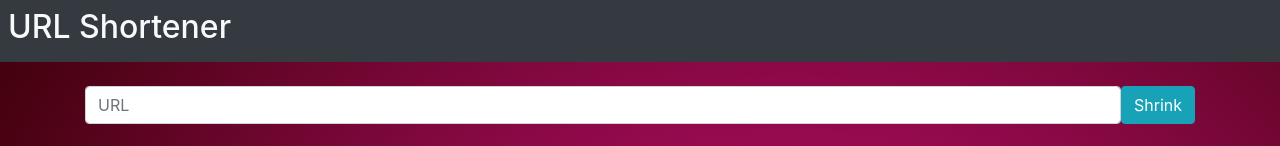
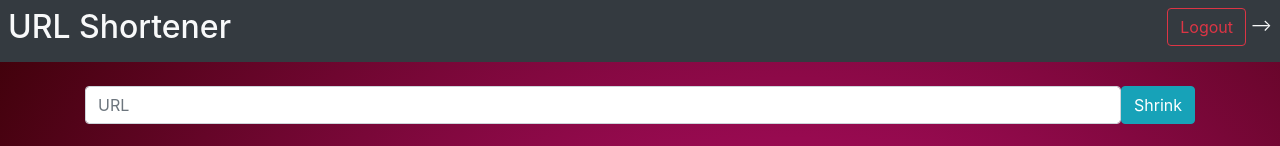
Before and after one commit to Yuva8/URL-Shortener-frontend, a plain HTML site: page urlshortener.html in a window 1280 px wide. Shown: the top 146 px of the page. Drawn offline with nearby package versions, Linux system fonts and the light colour scheme; no server answers.

Commit message:
Update urlshortener.html

```diff
--- a/urlshortener.html
+++ b/urlshortener.html
@@ -30,7 +30,7 @@
     <div class="bg-dark text-light w-100 p-2 d-flex justify-content-between">
         <h2>URL Shortener</h2>
         <div>
-            <!-- <a href="https://zen-urlshortener.netlify.app/index.html" class="btn btn-outline-danger">Logout</a> -->
+               <a href="https://tangerine-medovik-cf00e8.netlify.app/index.html" class="btn btn-outline-danger">Logout</a> -->
         </div>
     </div>
     <div class="container">
```
